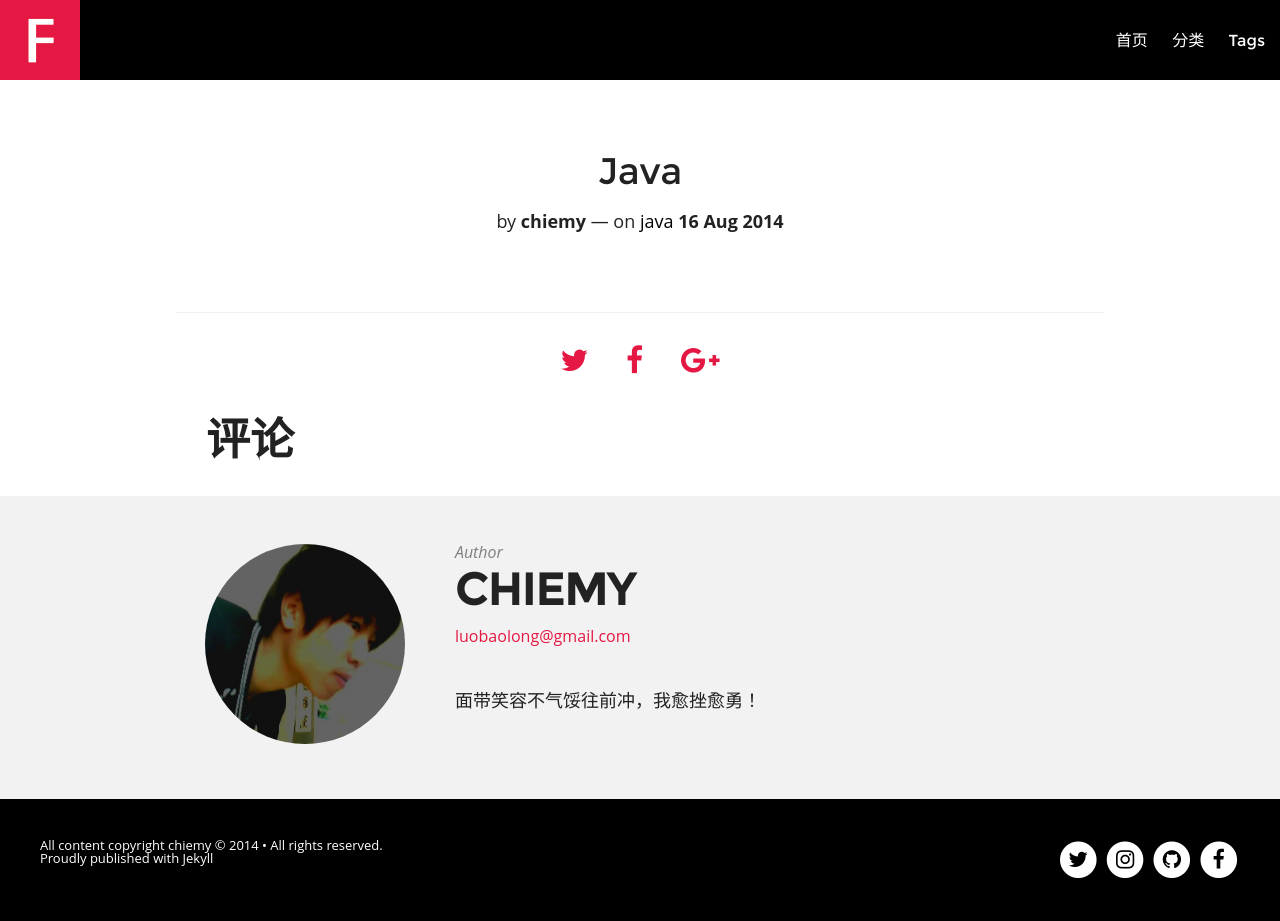
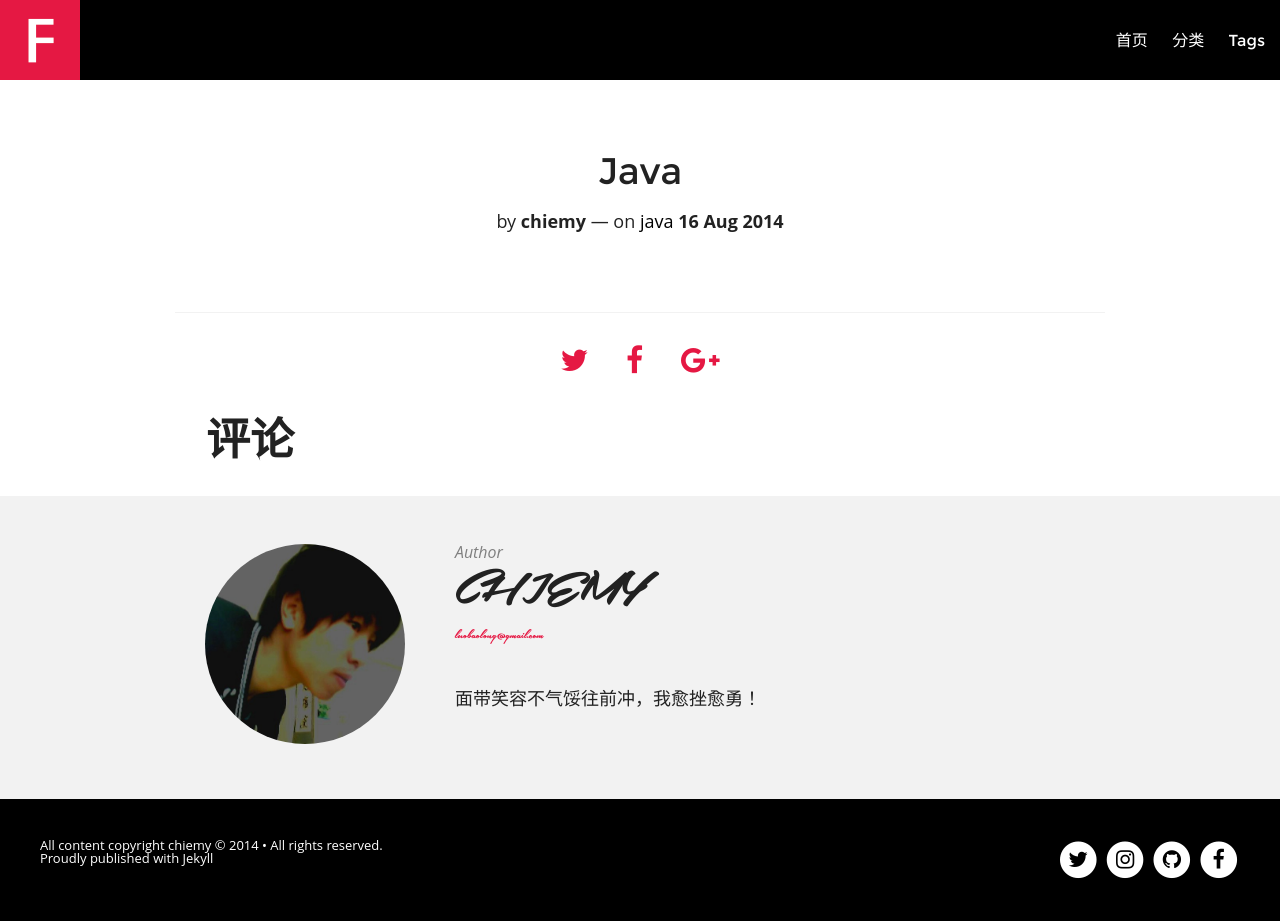
Before and after one commit to chiemy/blog, a Jekyll site: the page built from java/_posts/2014-08-16-test-java.md, in a window 1280 px wide. Built offline with Jekyll 4.4.1, drawn with Linux system fonts in a browser that asks for light colours; nearby versions of some CDN libraries; comment, search, counter and statistics services are not loaded.

Commit message:
修改singoff字体

```diff
--- a/assets/css/post.css
+++ b/assets/css/post.css
@@ -351,10 +351,11 @@ html, body, .notepad-post-container, .notepad-post-header {
     .notepad-author-info .notepad-post-author h1 {
       margin: 0;
       padding: 0;
-      font-family: "Montserrat", sans-serif;
+      font-family: "Chiemy";
       font-weight: 700;
       text-transform: uppercase; }
     .notepad-author-info .notepad-post-author > p {
+      font-family: "Chiemy";
       font-size: 1.125rem; }
       .notepad-author-info .notepad-post-author > p a {
         color: #e51843; }
```
